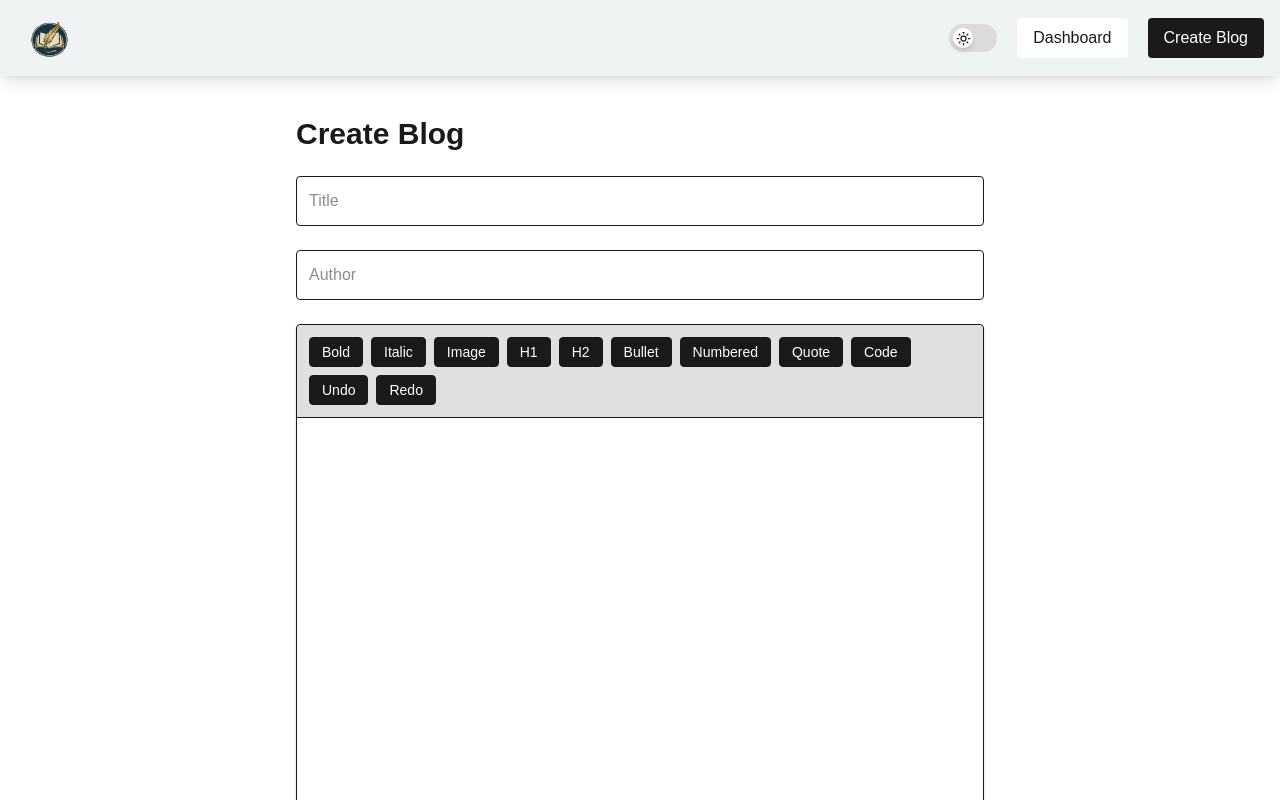
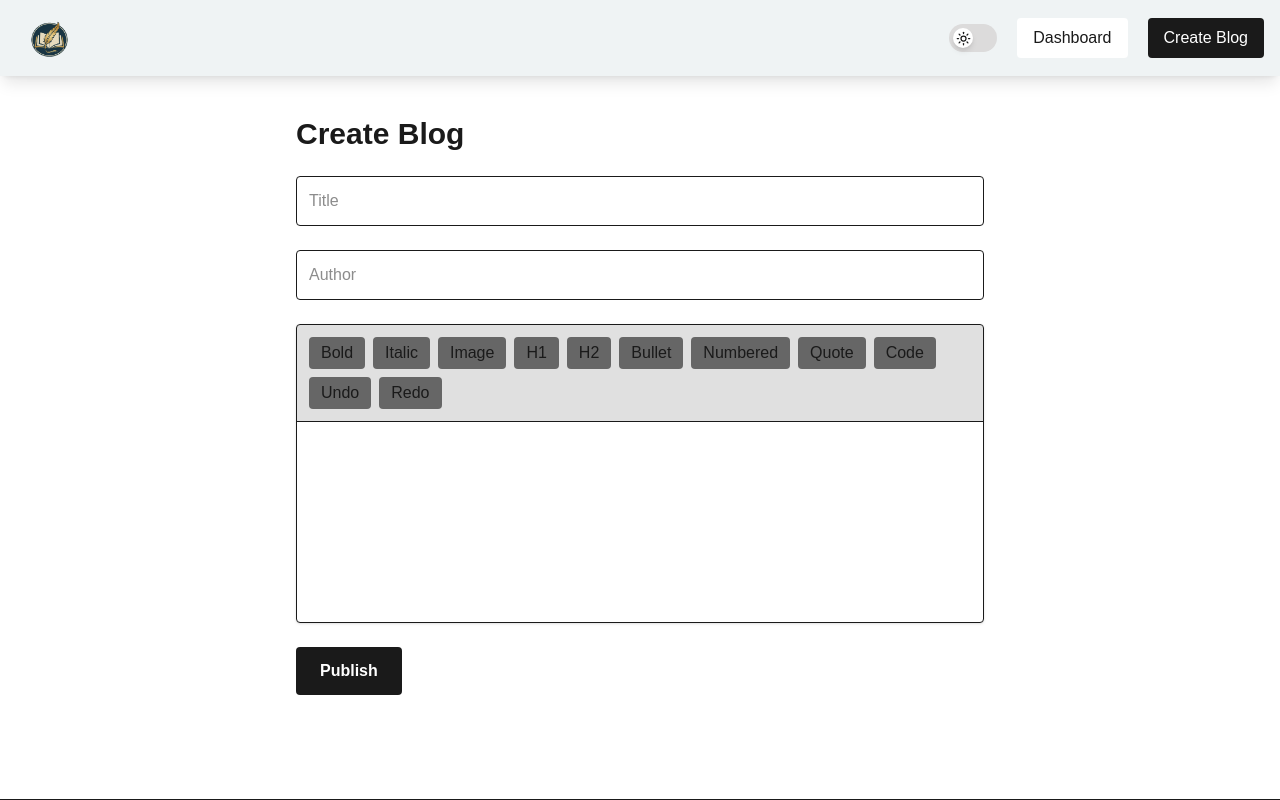
Before and after one commit to ajitdevv/blog-webapp, a Next.js app: page /create in a window 1280 px wide. Shown: the top 800 px of the page. Built offline with nearby package versions, Linux system fonts and the light colour scheme.

Commit message:
Add screenshot

```diff
--- a/src/app/api/blogs/route.js
+++ b/src/app/api/blogs/route.js
@@ -195,12 +195,27 @@ export async function GET() {
   return Response.json(blogs)
 }
 
+// export async function POST(req) {
+//   const body = await req.json()
+
+//   const newBlog = {
+//     // id: Date.now().toString(),
+//     // ...body,
+//     createdAt: new Date(),
+//   }
+
+//   blogs.push(newBlog)
+
+//   return Response.json(newBlog)
+// }
 export async function POST(req) {
   const body = await req.json()
 
   const newBlog = {
-    id: Date.now().toString(),
-    ...body,
+    id: body.lastid.toString(),
+    title: body.title,
+    author: body.author,
+    content: body.content,
     createdAt: new Date(),
   }
 
--- a/src/app/blog/[id]/page.js
+++ b/src/app/blog/[id]/page.js
@@ -1,17 +1,31 @@
-export default async function BlogDetail({ params }) {
-  const { id } = await params
-  const res = await fetch(`${process.env.NEXT_PUBLIC_BASE_URL}/api/blogs`, {
-    cache: "no-store",
-  })
+"use client"
 
-  const blogs = await res.json()
+import { useParams } from "next/navigation"
+import { useEffect, useState } from "react"
 
-  const blog = blogs.find((b) => b.id === id)
+export default function BlogDetail() {
+  const { id } = useParams()
+  // const res = await fetch(`${process.env.NEXT_PUBLIC_BASE_URL}/api/blogs`, {
+  //   cache: "no-store",
+  // })
+  const [title, setTitle] = useState("")
+  const [author, setAuthor] = useState("")
+  const [content, setContent] = useState("")
+const [blog,setblog]=useState("")
+  useEffect(() => {
+    const fetchBlog = async () => {
+      const res = await fetch("/api/blogs")
+      const blogs = await res.json()
+      const blog = blogs.find((b) => b.id === id)
+      setblog(blog)
+    }
+    fetchBlog()
+  }, [id])
+    console.log(blog);
 
   if (!blog) {
     return <h1 className="text-red-500 p-10">Blog Not Found</h1>
   }
-  console.log(blog);
 
   return (
     <div className="max-w-3xl mx-auto p-10">
--- a/src/app/create/page.js
+++ b/src/app/create/page.js
@@ -1,6 +1,6 @@
 "use client"
 
-import { useState } from "react"
+import { useEffect, useState } from "react"
 import RichTextEditor from "@/components/RichTextEditor"
 import { useRouter } from "next/navigation"
 export default function CreatePage() {
@@ -8,12 +8,28 @@ export default function CreatePage() {
   const [author, setAuthor] = useState("")
   const [content, setContent] = useState("")
   const router = useRouter()
+  let [lastid, setlastid] = useState("")
+
+  const findLastId = async () => {
+   const res = await fetch("/api/blogs", {
+  cache: "no-store",
+});
+    const blogs = await res.json()
+    if (blogs.length === 0) return 1;
+
+    const lastId = blogs.length
+    setlastid(lastId + 1)
+
+  };
+  useEffect(() => {
+    findLastId();
+  }, []);
   const handleSubmit = async (e) => {
     e.preventDefault()
     const res = await fetch("/api/blogs", {
       method: "POST",
       headers: { "Content-Type": "application/json" },
-  body: JSON.stringify({ title, author, content }),
+      body: JSON.stringify({ title, author, content,lastid }),
     })
 
     if (res.ok) {
--- a/src/app/globals.css
+++ b/src/app/globals.css
@@ -105,6 +105,6 @@ body {
   font-family: Arial, Helvetica, sans-serif;
 }
 
-.btn {
+/* .btn {
  @apply px-3 py-1 rounded border text-sm transition bg-foreground text-background border-foreground hover:bg-foreground/70 ;
-}
+} */
--- a/src/components/RichTextEditor.jsx
+++ b/src/components/RichTextEditor.jsx
@@ -4,9 +4,17 @@ import { useEditor, EditorContent } from "@tiptap/react";
 import StarterKit from "@tiptap/starter-kit";
 import { useEffect, useState } from "react";
 import Image from "@tiptap/extension-image";
+import { Bold } from "lucide-react";
 export default function RichTextEditor({ content, setContent }) {
   const [mounted, setMounted] = useState(false);
-
+  const [isBold, setIsBold] = useState(false);
+  const [isItalic, setIsItalic] = useState(false);
+  const [isH1, setIsH1] = useState(false);
+  const [isH2, setIsH2] = useState(false);
+  const [isBullet, setIsBullet] = useState(false);
+  const [isOrdered, setIsOrdered] = useState(false);
+  const [isQuote, setIsQuote] = useState(false);
+  const [isCodeBlock, setIsCodeBlock] = useState(false);
   useEffect(() => {
     setMounted(true);
   }, []);
@@ -19,27 +27,35 @@ export default function RichTextEditor({ content, setContent }) {
       setContent(editor.getHTML());
     },
   });
+  console.log(isBold);
+
   if (!mounted || !editor) return null;
-
+  const activeClass = "bg-foreground text-background px-3 py-1 rounded";
+  const normalClass = "bg-muted px-3 py-1 rounded";
   return (
-    <div className="border rounded h-140 bg-background shadow-sm">
+    <div className="border rounded h-fit bg-background shadow-sm">
       <div className="flex flex-wrap gap-2 p-3 border-b bg-muted/20">
         <button
           type="button"
-          className="btn"
-          onClick={() => editor.chain().focus().toggleBold().run()}
+          className={isBold?activeClass:normalClass}
+          onClick={() => {
+            (editor.chain().focus().toggleBold().run(), setIsBold(!isBold));
+          }}
         >
           Bold
         </button>
         <button
           type="button"
-          className="btn"
-          onClick={() => editor.chain().focus().toggleItalic().run()}
+          className={isItalic?activeClass:normalClass}
+          onClick={() => {
+            (editor.chain().focus().toggleItalic().run(),
+              setIsItalic(!isItalic));
+          }}
         >
           Italic
         </button>
         <button
-          className="btn"
+          className={normalClass}
           type="button"
           onClick={() => {
             const url = prompt("Enter image URL");
@@ -57,66 +73,77 @@ export default function RichTextEditor({ content, setContent }) {
         </button>
         <button
           type="button"
-          className="btn"
-          onClick={() =>
-            editor.chain().focus().toggleHeading({ level: 1 }).run()
-          }
+          className={isH1?activeClass:normalClass}
+          onClick={() => {
+            (editor.chain().focus().toggleHeading({ level: 1 }).run(),
+              setIsH1(!isH1));
+          }}
         >
           H1
         </button>
 
         <button
           type="button"
-          className="btn"
-          onClick={() =>
-            editor.chain().focus().toggleHeading({ level: 2 }).run()
-          }
+          className={isH2?activeClass:normalClass}
+          onClick={() => {
+            (editor.chain().focus().toggleHeading({ level: 2 }).run(),
+              setIsH2(!isH2));
+          }}
         >
           H2
         </button>
 
         <button
           type="button"
-          className="btn"
-          onClick={() => editor.chain().focus().toggleBulletList().run()}
+          className={isBullet?activeClass:normalClass}
+          onClick={() => {
+            (editor.chain().focus().toggleBulletList().run(),
+              setIsBullet(!isBullet));
+          }}
         >
           Bullet
         </button>
 
         <button
           type="button"
-          className="btn"
-          onClick={() => editor.chain().focus().toggleOrderedList().run()}
+          className={isOrdered?activeClass:normalClass}
+          onClick={() => {
+            (editor.chain().focus().toggleOrderedList().run(),
+              setIsOrdered(!isOrdered));
+          }}
         >
           Numbered
         </button>
 
         <button
           type="button"
-          className="btn"
-          onClick={() => editor.chain().focus().toggleBlockquote().run()}
+          className={isQuote?activeClass:normalClass}
+          onClick={() => {
+            (editor.chain().focus().toggleBlockquote().run(),
+              setIsQuote(!isQuote));
+          }}
         >
           Quote
         </button>
 
         <button
           type="button"
-          className="btn"
-          onClick={() => editor.chain().focus().toggleCodeBlock().run()}
+          className={isCodeBlock?activeClass:normalClass}
+          onClick={() => {editor.chain().focus().toggleCodeBlock().run(),setIsCodeBlock(!isCodeBlock)}}
         >
           Code
         </button>
 
         <button
           type="button"
-          className="btn"
+          className={normalClass}
           onClick={() => editor.chain().focus().undo().run()}
         >
           Undo
         </button>
 
         <button
-          className="btn"
+          className={normalClass}
           type="button"
           onClick={() => editor.chain().focus().redo().run()}
         >
```
Lines whose indentation alone changed are shown as unchanged.
